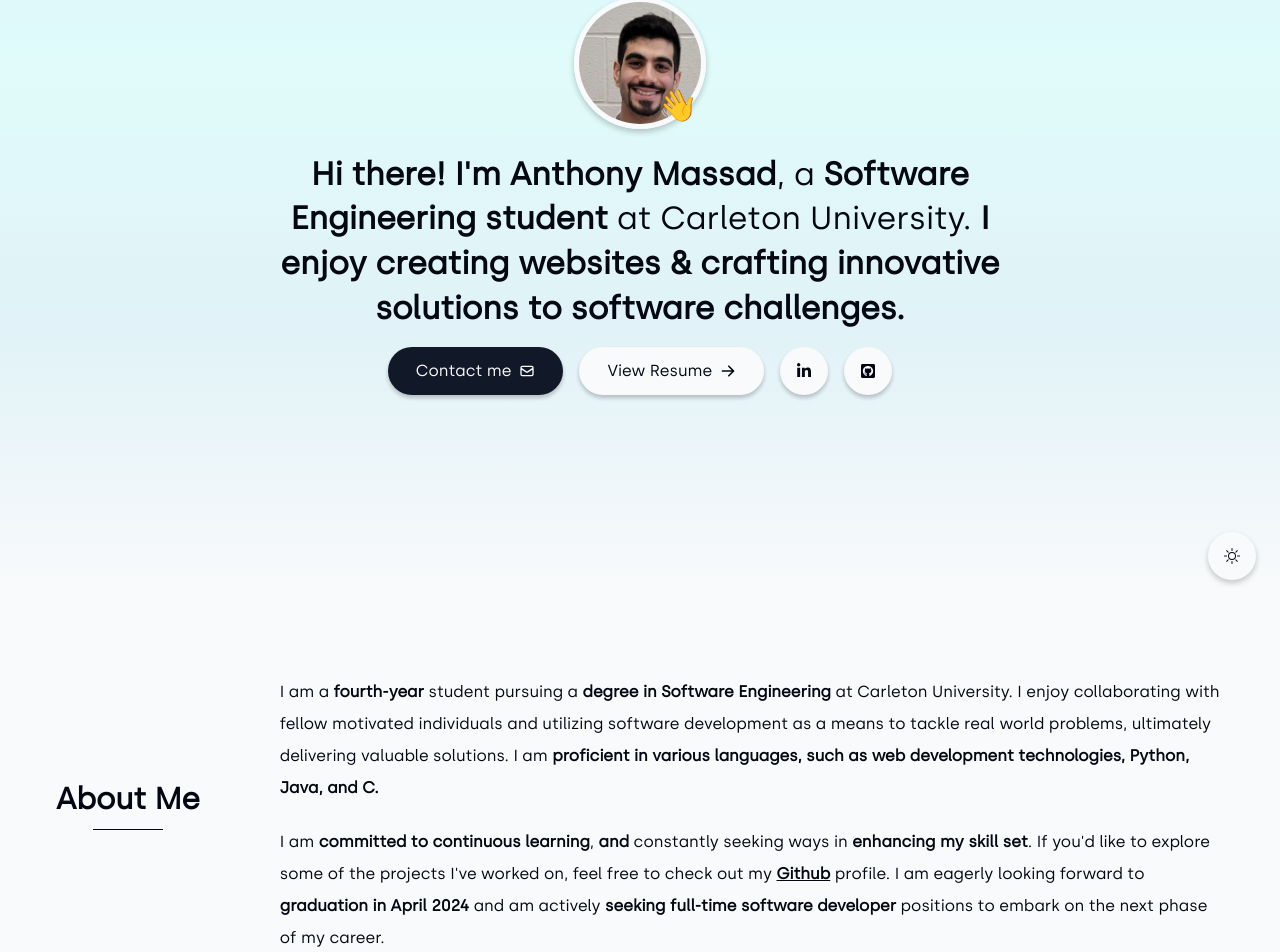
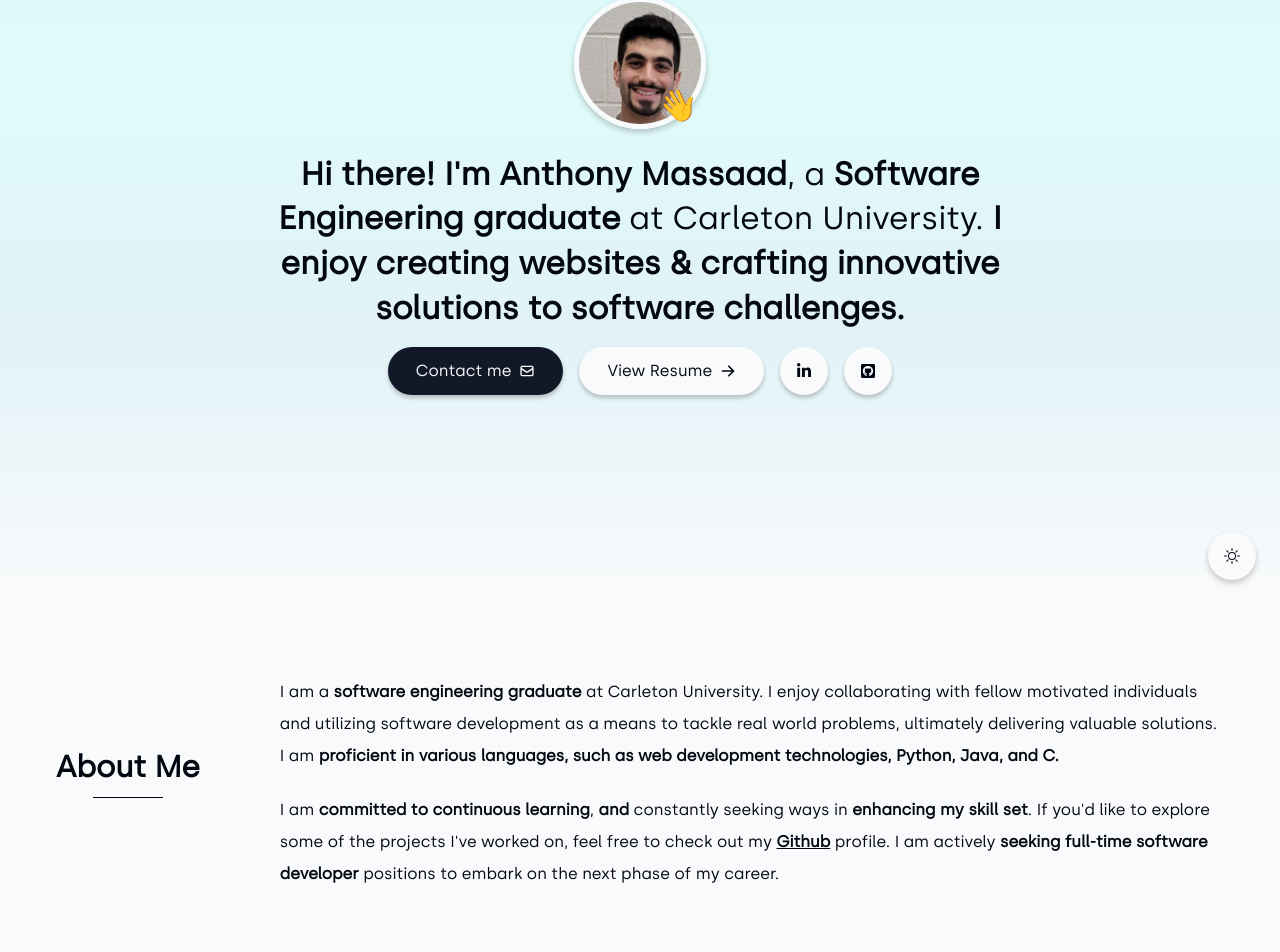
Before and after one commit to Anthony-Massaad/My-Portfolio-Website, a Next.js app: page / in a window 1280 px wide. Shown: the part 204-1156 px from the top of the page. Built offline with nearby package versions, Linux system fonts and the light colour scheme.

Commit message:
idk update portfolio?

```diff
--- a/components/About.tsx
+++ b/components/About.tsx
@@ -19,13 +19,11 @@ const About: FC = () => {
             <SectionHeading>About me</SectionHeading>
             <div>
               <p>
-                I am a <span className="bold">fourth-year</span> student
-                pursuing a{" "}
-                <span className="bold">degree in Software Engineering</span> at
-                Carleton University. I enjoy collaborating with fellow motivated
-                individuals and utilizing software development as a means to
-                tackle real world problems, ultimately delivering valuable
-                solutions. I am{" "}
+                I am a <span className="bold">software engineering</span>{" "}
+                <span className="bold">graduate</span> at Carleton University. I
+                enjoy collaborating with fellow motivated individuals and
+                utilizing software development as a means to tackle real world
+                problems, ultimately delivering valuable solutions. I am{" "}
                 <span className="bold">
                   proficient in various languages, such as web development
                   technologies, Python, Java, and C.
@@ -46,9 +44,7 @@ const About: FC = () => {
                 >
                   Github
                 </Link>{" "}
-                profile. I am eagerly looking forward to{" "}
-                <span className="bold">graduation in April 2024</span> and am
-                actively{" "}
+                profile. I am actively{" "}
                 <span className="bold">
                   seeking full-time software developer
                 </span>{" "}
--- a/components/Education.tsx
+++ b/components/Education.tsx
@@ -31,12 +31,12 @@ const Education: FC = () => {
             />
             <div className="summary">
               <h3>Carleton University</h3>
-              <p className="date">Sept 2019 - Present</p>
+              <p className="date">Sept 2019 - April 2024</p>
               <h4>Bachelor of Software Engineering with Co-op</h4>
             </div>
             <div className="info">
               <ul>
-                <li>GPA: 10.32/12 (A-), completed all Co-op terms</li>
+                <li>GPA: 10.25/12 (A-), completed all Co-op terms</li>
                 <li>Dean's Honour List with entrance Scholarship of $2000</li>
               </ul>
             </div>
--- a/components/Introduction.tsx
+++ b/components/Introduction.tsx
@@ -60,8 +60,8 @@ const Introduction: FC = () => {
             initial={{ opacity: 0, y: 100 }}
             animate={{ opacity: 1, y: 0 }}
           >
-            <span className="bold">Hi there! I'm Anthony Massad</span>, a{" "}
-            <span className="bold">Software Engineering student</span> at
+            <span className="bold">Hi there! I'm Anthony Massaad</span>, a{" "}
+            <span className="bold">Software Engineering graduate</span> at
             Carleton University.{" "}
             <span className="bold">
               I enjoy creating websites & crafting innovative solutions to
```
Also changed, not shown: 2 other files (tests, documents, lock files or other folders).
